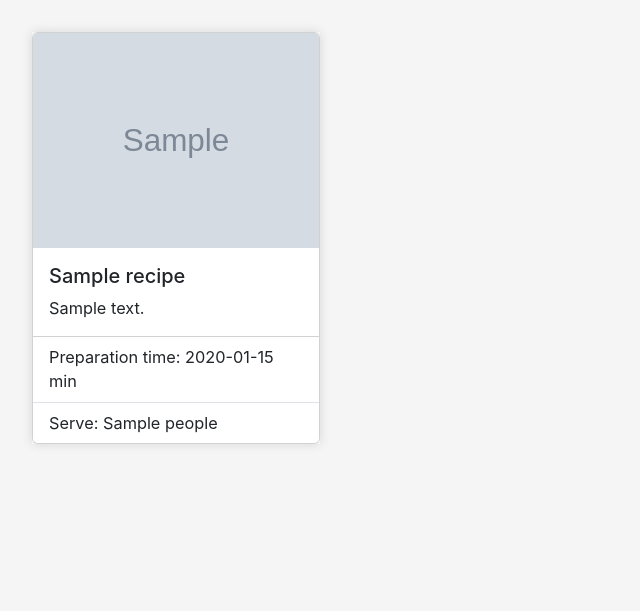
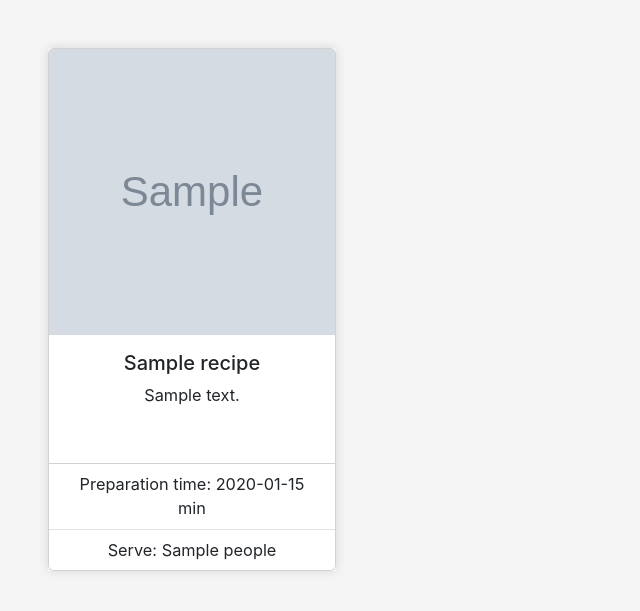
Before and after one commit to cafalchio/recipes-book, a Django app: page /recipes/ in a window 1280 px wide. Shown: the part 54-665 px from the top of the page, without its empty margins (0-640 px from the left). Run offline with Django 3.2, Linux system fonts and the light colour scheme; tables that the repository leaves empty hold one stand-in row (values such as "Sample post"); grey boxes marked "Sample" are stand-in pictures; some libraries are stand-ins or nearby versions.

Commit message:
make recipes cards better aligned

```diff
--- a/static/css/style.css
+++ b/static/css/style.css
@@ -72,11 +72,34 @@ a:hover {
 .web-page-logo {
   height: 2rem;
 }
+
+/* ------------- RECIEPS ------------- */
+
+.card-text {
+  overflow: hidden;
+  height: 4rem;
+}
+
+.card-img-top {
+  width: 100%;
+  aspect-ratio: 1 / 1;
+  object-fit: cover;
+}
 .card-container {
   margin: 2rem;
   box-shadow: var(--bl-background) 0 0 10px;
   width: fit-content;
 }
+
+.recipes-page {
+  text-align: center;
+  display: flex;
+  flex-direction: row;
+  flex-wrap: wrap;
+  justify-content: flex-start;
+  margin: 1rem;
+}
+
 /* ------------- FOOTER ------------- */
 
 .footer-text {
--- a/templates/recipes/recipes.html
+++ b/templates/recipes/recipes.html
@@ -1,5 +1,6 @@
 {% extends 'base.html' %}
 {% block content %}
+<div class="recipes-page">
 {% for recipe in recipes %}
 <a href="{% url 'recipe_detail' recipe.id %}">
 <div class="card-container">
@@ -17,4 +18,5 @@
 </div>
 </a>
 {% endfor %}
+</div>
 {% endblock %}
```
